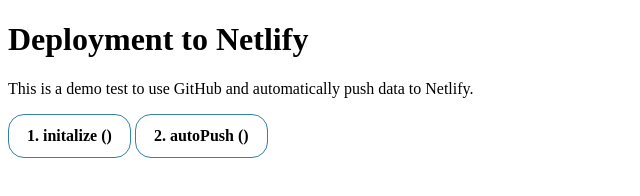
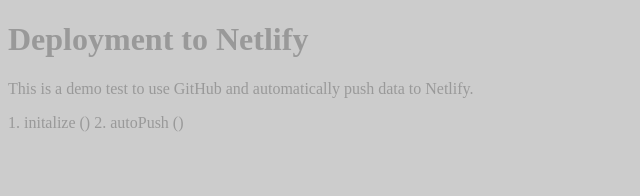
Before and after one commit to TomHell/netlify, a plain HTML site: page index.html in a window 1280 px wide. Shown: the whole page, without its empty margins (0-640 px from the left). Drawn offline with Linux system fonts and the light colour scheme.

Commit message:
style.css

```diff
--- a/index.html
+++ b/index.html
@@ -3,17 +3,7 @@
 	<head>
 		<meta charset="utf-8">
 		<title>Deployment to Netlify</title>
-		<style type="text/css">
-			span {
-				border: solid 1px #3481AE;
-				border-radius: 16px;
-				background-color:#fff;
-				font-weight: bolder;
-				display: inline-block;
-				padding:12px 18px;
-				text-color:#585450;
-			}
-		</style>
+		<link href="style.css" rel="stylesheet">
 	</head>
 	<body>
 		<h1>Deployment to Netlify</h1>
--- /dev/null
+++ b/style.css
@@ -0,0 +1,4 @@
+body {
+	background-color: #ccc;
+	color: #999;
+}
```
Also changed, not shown: 1 other file.
